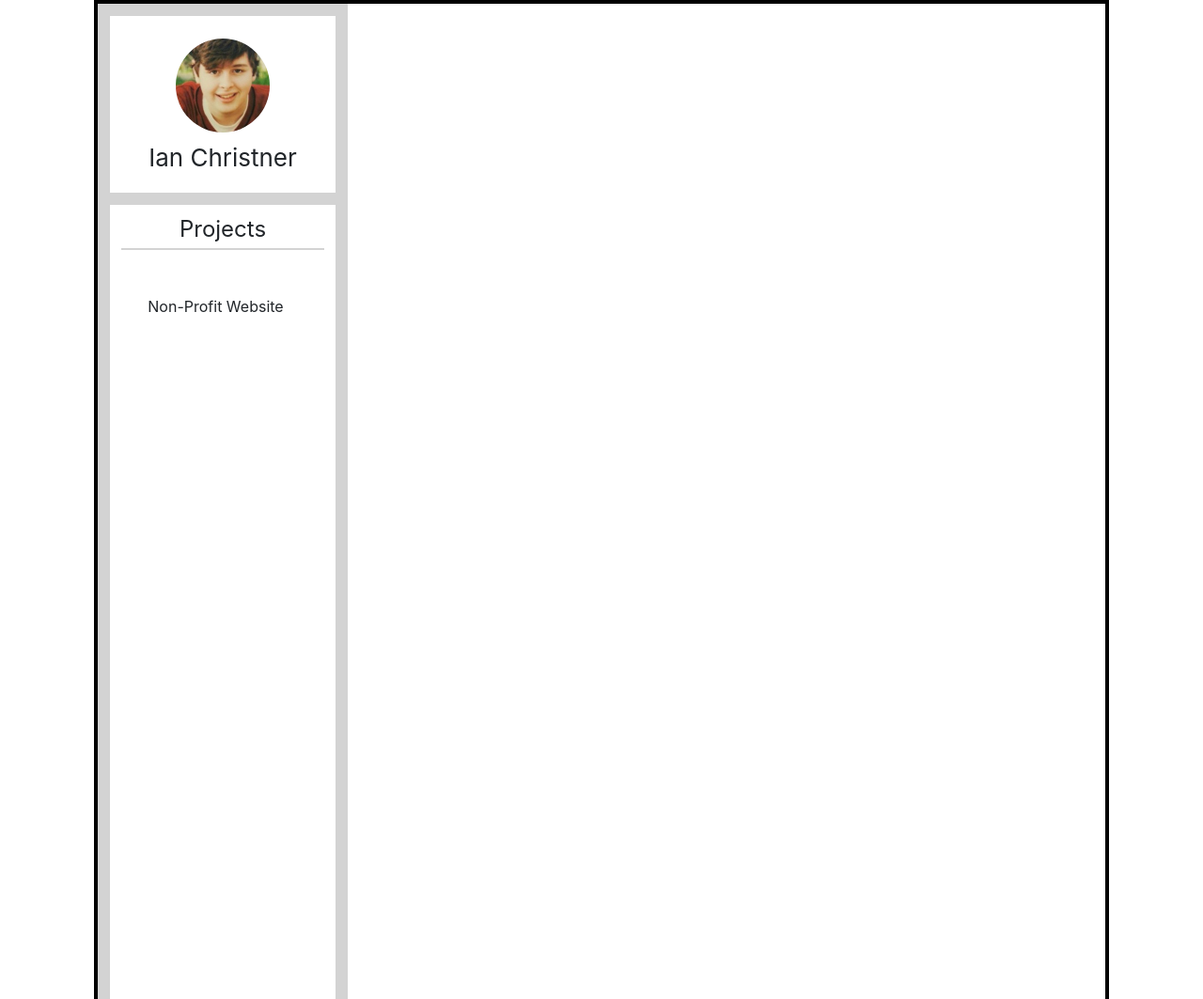
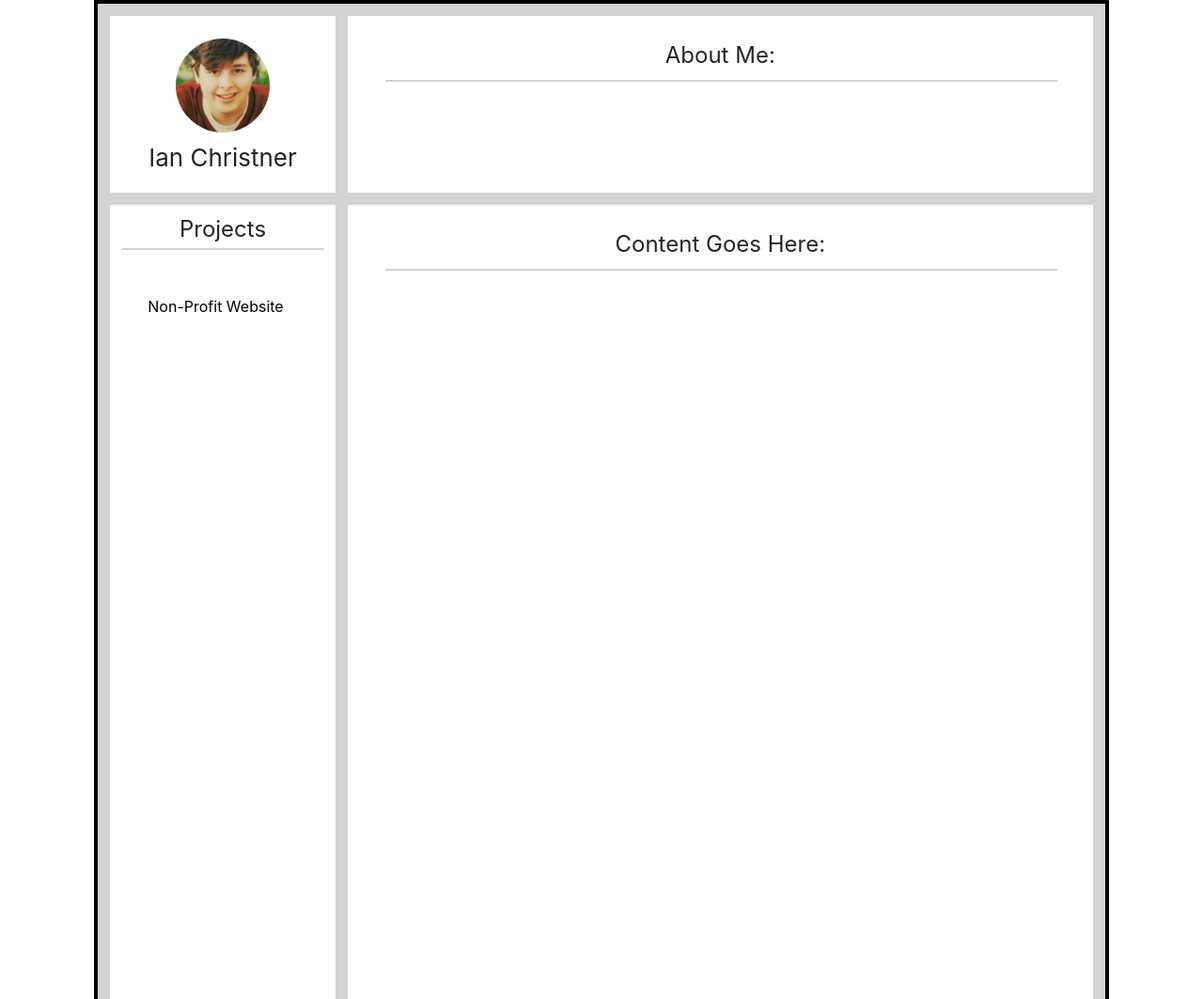
Before and after one commit to ScoutPilgrim/portfolio_temp, a plain HTML site: page index.html in a window 1280 px wide. Shown: the top 1063 px of the page at 94% size. Drawn offline with nearby package versions, Linux system fonts and the light colour scheme.

Commit message:
Got template completed/ Added Readme

```diff
--- a/css/styles.css
+++ b/css/styles.css
@@ -11,10 +11,11 @@
   border-width: 4px;
   border-color: black;
 }
-
+.col{
+  padding:0%;
+}
 #parentR{
-  height:inherit;
-  position: relative;
+  height: inherit;
 }
 
 #parentR .borderW{
@@ -32,10 +33,13 @@
   border-left: none;
 }
 
-.row #picR{
+
+.row #test{
   height:20%;
 }
-
+#colTest{
+  height:100%;
+}
 
 #profCol #profPic{
   height:100px;
@@ -62,7 +66,6 @@
 .grayBac{
   background-color: rgba(211,211,211,125);
 }
-
 .gutter{
 }
 .row.gutter#picR > [class*="grayBac"]{
@@ -74,10 +77,30 @@
   padding-bottom: 5%;
   padding-top: 0%;
 }
+#test > [class*="grayBac"]{
+  padding-left: 0%;
+  padding-right: 1.6667%;
+  padding-bottom: 1.6667%;
+  padding-top: 1.6667%;
+}
+#content > [class*="grayBac"]{
+  padding-left: 0%;
+  padding-right: 1.6667%;
+  padding-bottom: 1.6667%;
+  padding-top: 0%;
+}
+.row #picR{
+  height:20%;
+}
 .row #menuR{
   height: 80%;
 }
-
+.contentDiv{
+  height:100%;
+}
+#content{
+  height:80%;
+}
 .menuDiv{
   height:100%;
 }
@@ -100,6 +123,12 @@
   align-content: center;
   padding-left: 5%;
 }
+#testDiv{
+  height:100%;
+}
+a{
+  color:black;
+}
 @media screen and (max-width:1919px){
     .container{
       left:50vw;
--- a/index.html
+++ b/index.html
@@ -28,13 +28,37 @@
                   <div class="drawLineMenu"></div>
                 </div>
                 <ul class="projectList">
-                  <li class="projectElem">Non-Profit Website</li>
+                  <a href="#"><li class="projectElem">Non-Profit Website</li></a>
                 </ul>
               </div>
             </div>
           </div>
         </div>
-        <div class="col-9 borderW colBac" id="right">
+        <div class="col-9 borderW" id="right">
+          <div class="row gutter" id="test">
+            <div class="col grayBac" id="colTest">
+              <div class="centerW colBac" id="testDiv">
+                <div class="centerW colBac menuDiv">
+                  <div class="subMenuText">About Me:</div>
+                  <div class="lineSep">
+                    <div class="drawLineMenu"></div>
+                  </div>
+                </div>
+              </div>
+            </div>
+          </div>
+          <div class="row gutter" id="content">
+            <div class="col grayBac">
+              <div class="centerW colBac contentDiv">
+                <div class="centerW colBac menuDiv">
+                  <div class="subMenuText">Content Goes Here:</div>
+                  <div class="lineSep">
+                    <div class="drawLineMenu"></div>
+                  </div>
+                </div>
+              </div>
+            </div>
+          </div>
         </div>
       </div>
     </div>
```
Also changed, not shown: 1 other file.
